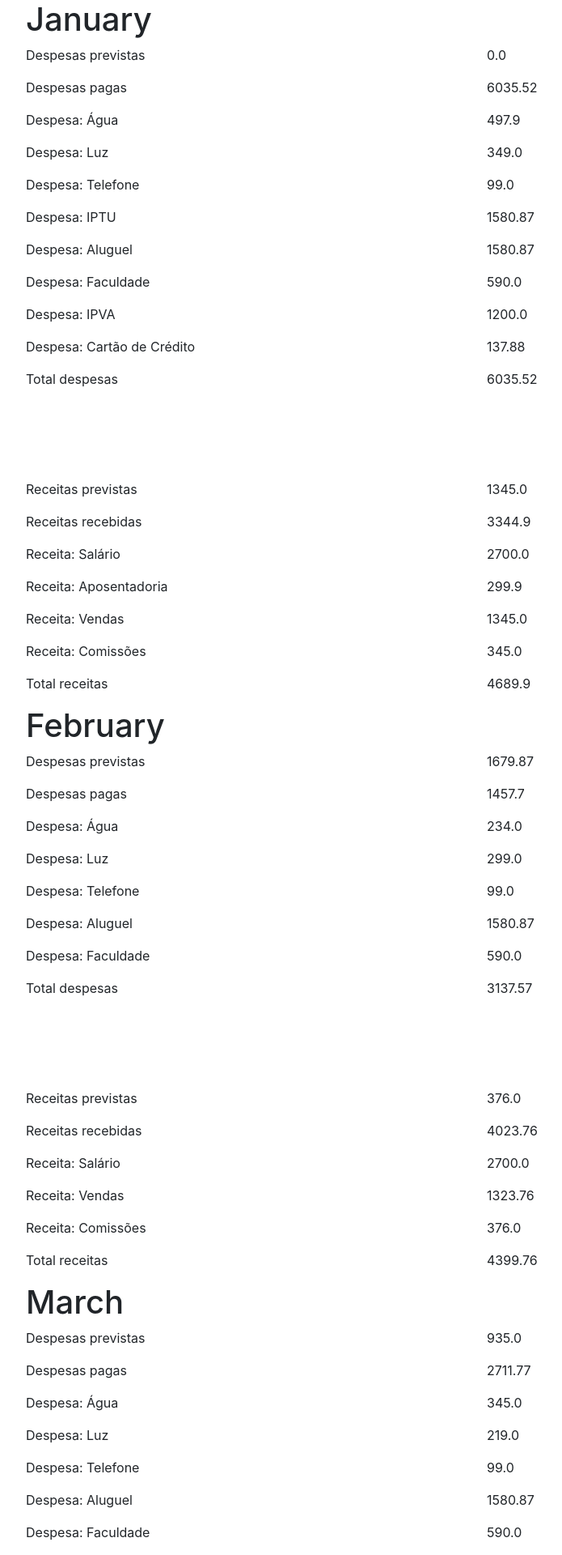
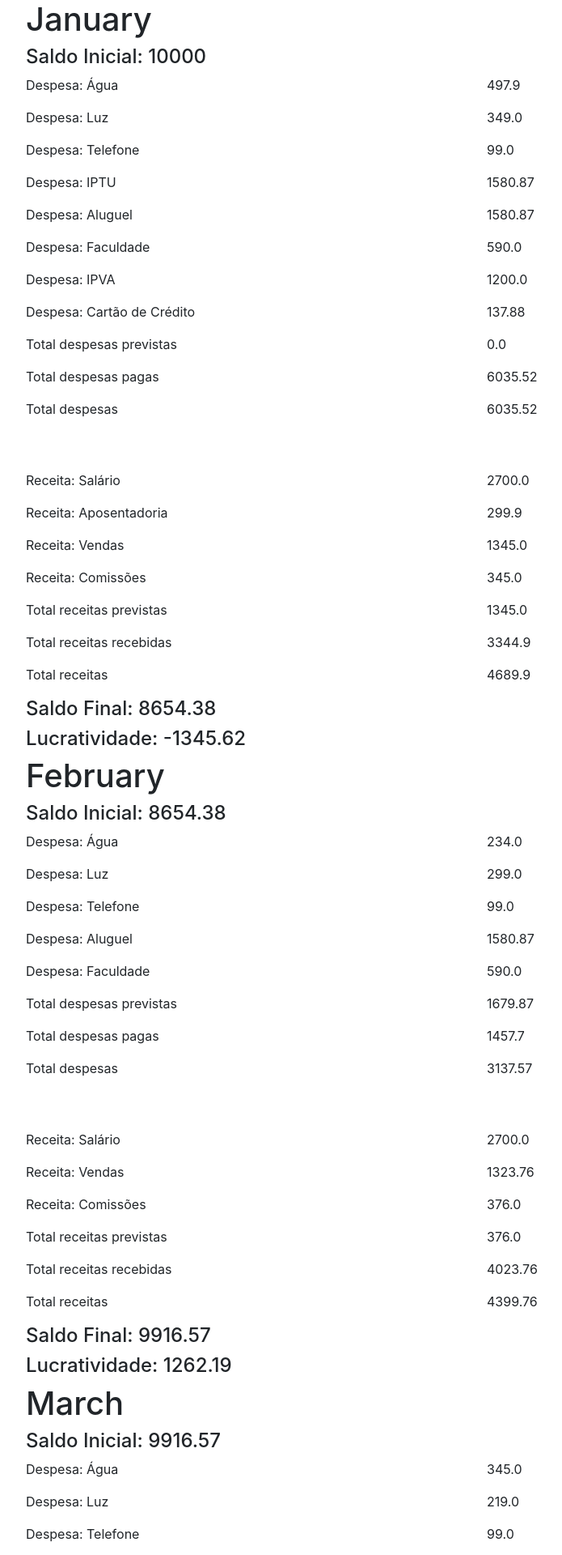
Before and after one commit to disilveira/trabalho-final-python, a Django app: page /app/exibir_fluxo in a window 1280 px wide. Shown: the top 1920 px of the page at 81% size, without its empty margins (53-748 px from the left). Run offline with Django 3.2, Linux system fonts and the light colour scheme; data comes from the database, SQL or seed files in the repository; some libraries are stand-ins or nearby versions.

Commit message:
implementaçao na view de fluxo de caixa de saldo inicial, final e lucratividade no mês

```diff
--- a/app/templates/fluxo.html
+++ b/app/templates/fluxo.html
@@ -11,24 +11,7 @@
         <div>
             {% for mes in meses %}
                 <h1>{{mes.data}}</h1>
-
-                <div class="row">
-                    <div class="col-6">
-                        <p>Despesas previstas</p>
-                    </div>
-                    <div class="col-6">
-                        <p>{{mes.pagar.somaPrevisto}}</p>
-                    </div>
-                </div>
-
-                <div class="row">
-                    <div class="col-6">
-                        <p>Despesas pagas</p>
-                    </div>
-                    <div class="col-6">
-                        <p>{{mes.pagar.somaRealizado}}</p>
-                    </div>
-                </div>
+                <h4>Saldo Inicial: {{mes.saldo_inicial}}</h4>
 
                 {% for gasto in mes.pagar.gastosClassificacao %}
                 <div class="row">
@@ -43,6 +26,24 @@
 
                 <div class="row">
                     <div class="col-6">
+                        <p>Total despesas previstas</p>
+                    </div>
+                    <div class="col-6">
+                        <p>{{mes.pagar.somaPrevisto}}</p>
+                    </div>
+                </div>
+
+                <div class="row">
+                    <div class="col-6">
+                        <p>Total despesas pagas</p>
+                    </div>
+                    <div class="col-6">
+                        <p>{{mes.pagar.somaRealizado}}</p>
+                    </div>
+                </div>
+
+                <div class="row">
+                    <div class="col-6">
                         <p>Total despesas</p>
                     </div>
                     <div class="col-6">
@@ -50,25 +51,7 @@
                     </div>
                 </div>
 
-                <br><br><br><br>
-
-                <div class="row">
-                    <div class="col-6">
-                        <p>Receitas previstas</p>
-                    </div>
-                    <div class="col-6">
-                        <p>{{mes.receber.somaPrevisto}}</p>
-                    </div>
-                </div>
-
-                <div class="row">
-                    <div class="col-6">
-                        <p>Receitas recebidas</p>
-                    </div>
-                    <div class="col-6">
-                        <p>{{mes.receber.somaRecebido}}</p>
-                    </div>
-                </div>
+                <br><br>
 
                 {% for ganho in mes.receber.ganhosClassificacao %}
                 <div class="row">
@@ -83,6 +66,24 @@
 
                 <div class="row">
                     <div class="col-6">
+                        <p>Total receitas previstas</p>
+                    </div>
+                    <div class="col-6">
+                        <p>{{mes.receber.somaPrevisto}}</p>
+                    </div>
+                </div>
+
+                <div class="row">
+                    <div class="col-6">
+                        <p>Total receitas recebidas</p>
+                    </div>
+                    <div class="col-6">
+                        <p>{{mes.receber.somaRecebido}}</p>
+                    </div>
+                </div>
+
+                <div class="row">
+                    <div class="col-6">
                         <p>Total receitas</p>
                     </div>
                     <div class="col-6">
@@ -90,8 +91,15 @@
                     </div>
                 </div>
 
+                <h4>Saldo Final: {{mes.saldo_final}} </h4>
+                <h4>Lucratividade: {{mes.lucro}}</h4>
+
             {% endfor %}
+
+
+
         </div>
+
 
     </div>
 
--- a/app/views.py
+++ b/app/views.py
@@ -35,8 +35,16 @@ def exibir_fluxo(request):
     meses = []
 
     for i in range(1, 6):
+
+        saldo_inicial = 10000 if i == 1 else mes['saldo_final']
+
+        saldo_final = round(saldo_inicial - contasPagar.objects.obter_soma_mes(i) + contasReceber.objects.obter_soma_mes(i), 2)
+
+        lucro = round(saldo_final - saldo_inicial, 2)
+
         mes = {
             "data" : datetime.date(1900, i, 1).strftime('%B'),
+            "saldo_inicial" : saldo_inicial,
             "pagar" : {
                 "somaPrevisto": contasPagar.objects.obter_somaPrevisto_mes(i),
                 "somaRealizado": contasPagar.objects.obter_somaRealizado_mes(i),
@@ -49,6 +57,8 @@ def exibir_fluxo(request):
                 "somaMensal": contasReceber.objects.obter_soma_mes(i),
                 "ganhosClassificacao": contasReceber.objects.obter_ganhos_classificacao(i),
             },
+            "saldo_final" : saldo_final,
+            "lucro": lucro
         }
         meses.append(mes)
 
```
